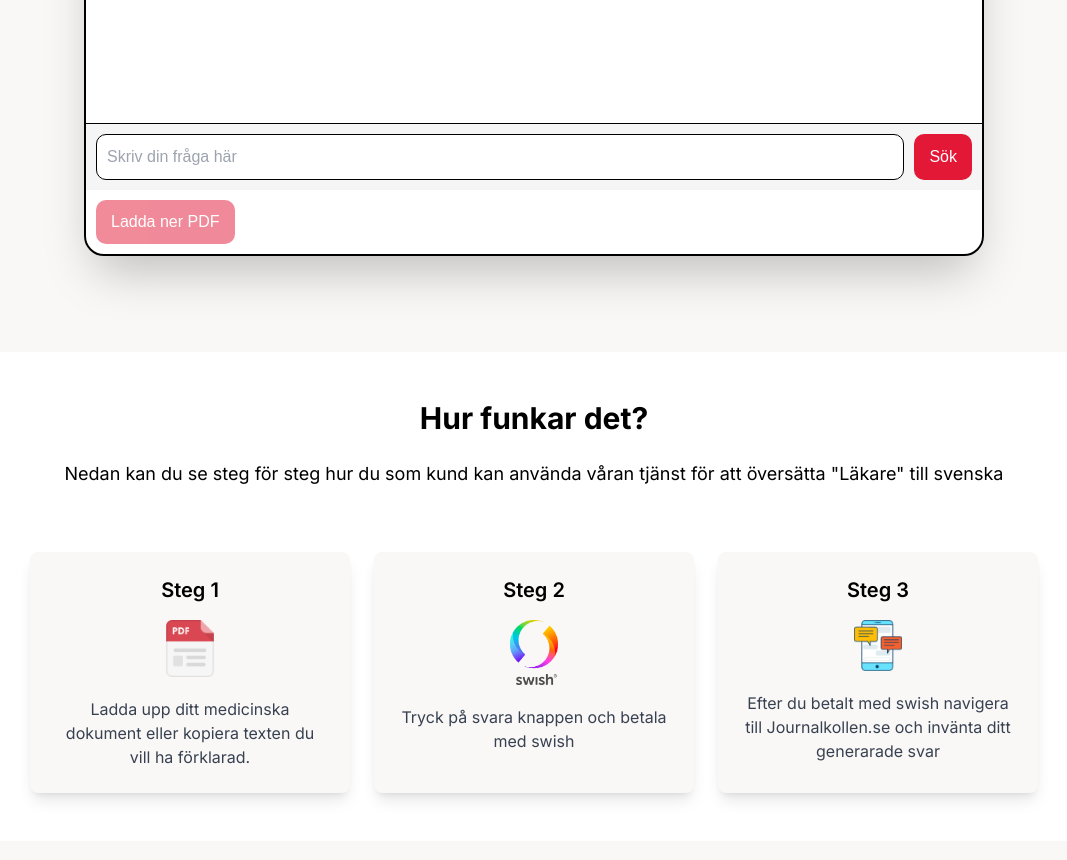
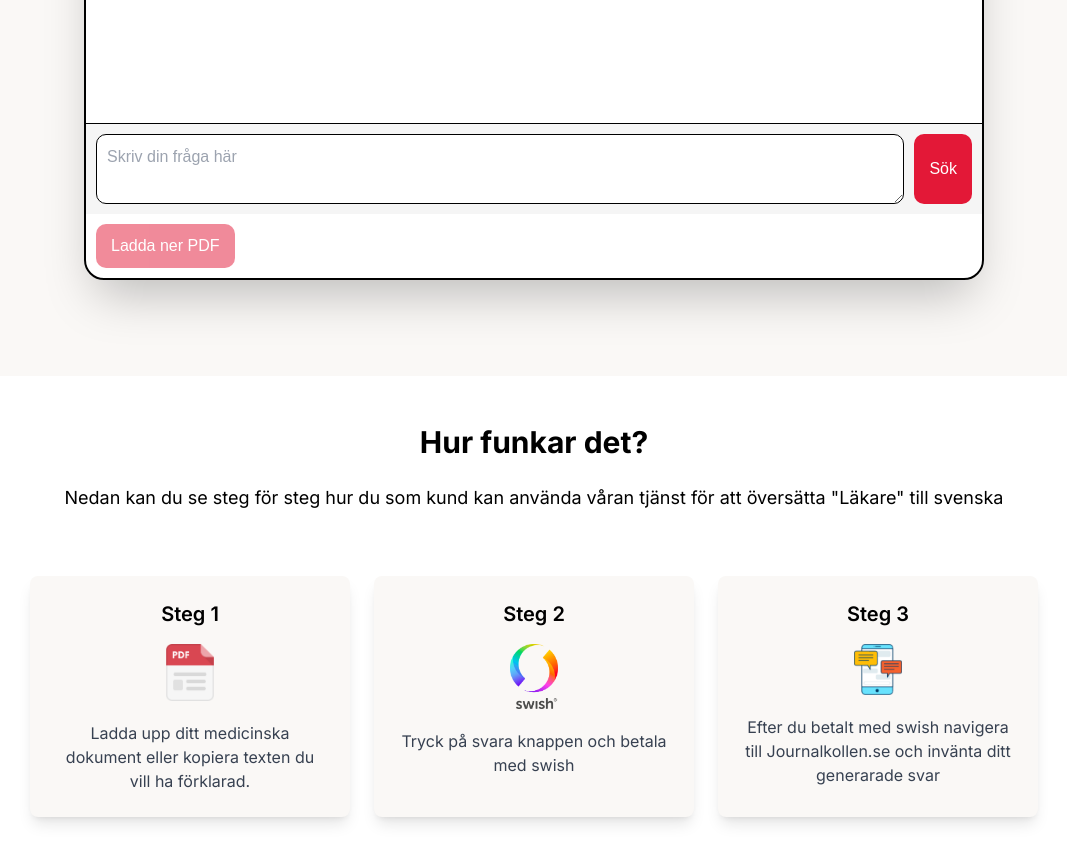
Before and after one commit to hugojohansson1021/JournalKollen, a Next.js app: page / in a window 1280 px wide. Shown: the part 860-1720 px from the top of the page, without its empty margins (106-1173 px from the left). Built offline with nearby package versions, Linux system fonts and the light colour scheme.

Commit message:
Fix - Ai text area fix

```diff
--- a/src/app/components/AiChat.tsx
+++ b/src/app/components/AiChat.tsx
@@ -137,7 +137,7 @@ const Chatbot: React.FC<ChatbotProps> = ({ apiEndpoint, botName = 'Journal Förk
           {error && <p style={{ color: 'red', alignSelf: 'center' }}>{error}</p>}
         </div>
         <form onSubmit={handleSubmit} style={{ display: 'flex', borderTop: '1px solid #000', padding: '10px', backgroundColor: '#f5f5f5', color: '#666' }}>
-          <input type="text" value={question} onChange={(e) => setQuestion(e.target.value)} placeholder="Skriv din fråga här" disabled={isLoading} style={{ flexGrow: 1, padding: '10px', marginRight: '10px', border: '1px solid #000000', borderRadius: '10px', fontSize: '16px' }} />
+        <textarea value={question} onChange={(e) => setQuestion(e.target.value)} placeholder="Skriv din fråga här" disabled={isLoading} style={{ flexGrow: 1, padding: '10px', marginRight: '10px', border: '1px solid #000000', borderRadius: '10px', fontSize: '16px' }} />
           <button type="submit" disabled={isLoading} style={{ padding: '10px 15px', fontSize: '16px', cursor: 'pointer', border: 'none', backgroundColor: '#e31837', color: 'white', borderRadius: '10px' }}>
             Sök
           </button>
--- a/src/app/layout.tsx
+++ b/src/app/layout.tsx
@@ -1,8 +1,7 @@
 import type { Metadata } from "next";
 import { Inter } from "next/font/google";
 import "./globals.css";
-import Navbar from "./components/Navbar";
-import { useState } from "react";
+
 
 const inter = Inter({ subsets: ["latin"] });
 
```
